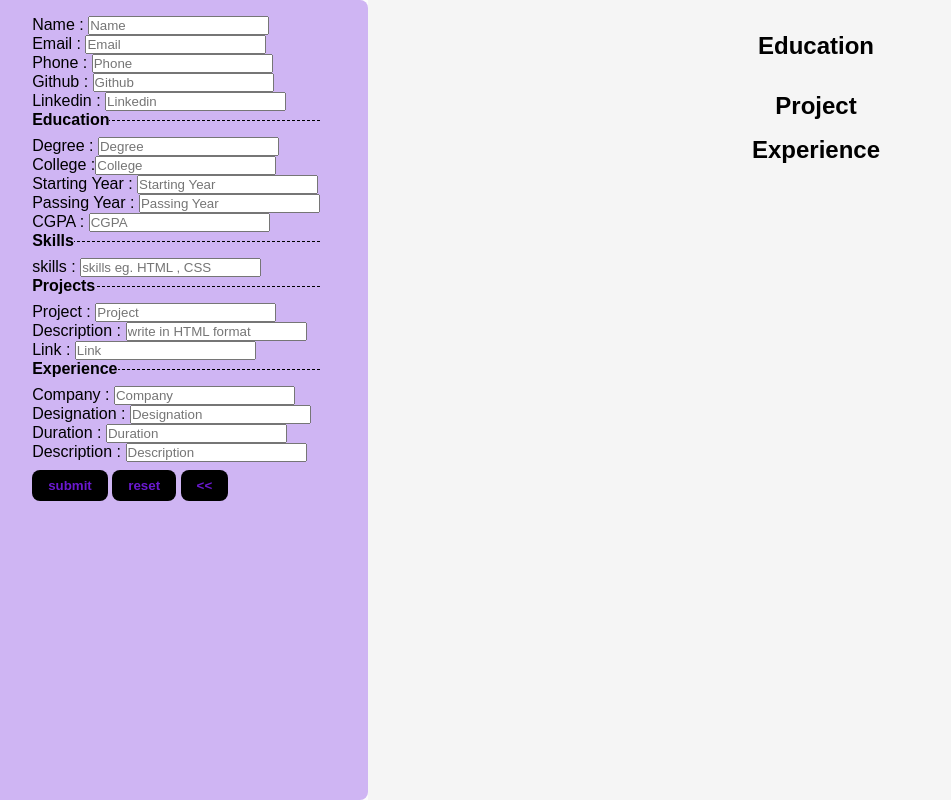
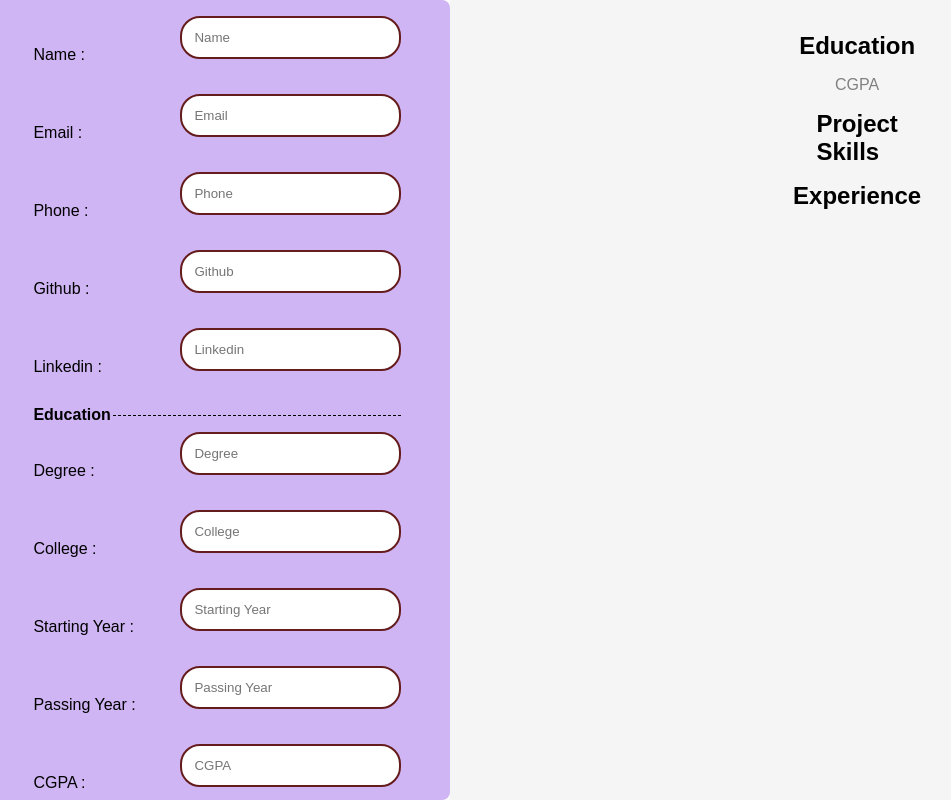
Before and after one commit to shobitharanipambala/shobitharani-_Autogenerated-CV, a plain HTML site: page index.html in a window 1280 px wide. Shown: the whole page, without its empty margins (16-967 px from the left). Drawn offline with Linux system fonts and the light colour scheme.

Commit message:
shobithrani-_Autogenrated-CV

```diff
--- a/index.html
+++ b/index.html
@@ -83,22 +83,35 @@
               placeholder="Passing Year"
             /><br />
             <!-- CGPA  -->
-            <label for="CGPA">CGPA : </label>
+            <label for="CGPA">  CGPA : </label>
             <input type="text" id="CGPA" name="CGPA" placeholder="CGPA" /><br />
 
             <!-- Degree , College , Starting Year , Passing Year , CGPA -->
           </fieldset>
           <fieldset>
-            <legend>Skills</legend>
-            <!-- skills -->
-            <label for="skills">skills : </label>
+             <legend>Skills</legend>
+
+            <!-- <label for="skills">skills : </label>
             <input
               type="textarea"
+              rows="8"
+              cols="40"
               id="skills"
               name="skills"
+
               placeholder="skills eg. HTML , CSS"
             /><br />
-          </fieldset>
+          </fieldset> -->
+
+          Skills: <textarea rows="8" cols="30"
+            placeholder="skills e.g. HTML, CSS, Javascript"></textarea>
+
+
+        <!-- skills -->
+        <!-- <form
+            <textarea name="message" rows="50" cols="80"><input type = "text" placeholder="skills eg.HTML,CSS"</textarea> -->
+    </fieldset>
+
           <fieldset>
             <legend>Projects</legend>
             <!-- Project , Description , Link -->
@@ -112,13 +125,17 @@
             /><br />
 
             <!-- Description -->
-            <label for="Description">Description : </label>
+            <!-- <label for="Description">Description : </label>
             <input
               type="text"
               id="Description"
               name="Description"
               placeholder="write in HTML format"
-            /><br />
+            /><br /> -->
+
+            Description: <textarea rows="8" cols="30"
+            placeholder="Write in HTML format"></textarea><br>
+
 
             <!-- Link  -->
             <label for="Link">Link : </label>
@@ -160,17 +177,22 @@
             /><br />
 
             <!-- Description -->
-            <label for="Description">Description : </label
-            ><input
+            <!-- <label for="Description">Description : </label> -->
+<!--
               type="text"
               id="Description"
               name="Description"
               placeholder="Description"
-            /><br />
+
+            /><br /> -->
+
+            Description: <textarea rows="8" cols="30"
+             placeholder="Write in HTML format"></textarea><br>
+
           </fieldset>
           <button type="submit" class="btn">submit</button>
           <button type="reset" class="btn">reset</button>
-          <button class="btn" onclick="handleLeft()"><<</button>
+          <button class="btn" onclick="handleLeft()">Print</button>
         </form>
       </div>
       <div class="right">
@@ -181,9 +203,17 @@
         <div class="block2">
           <h2>Education</h2>
         </div>
-        <div class="block3"></div>
+        <div class="block1">
+          <p>CGPA</p>
+
+
+        </div>
+
         <div class="block4">
+
           <h2>Project</h2>
+          <div class="block3"><h2>Skills</h2></div>
+
         </div>
         <div class="block5">
           <h2>Experience</h2>
--- a/style.css
+++ b/style.css
@@ -3,6 +3,7 @@
     padding: 0;
     box-sizing: border-box;
 }
+
 ::-webkit-scrollbar{
     width: .5rem;
 }
@@ -18,6 +19,7 @@ body{
     align-items: center;
     background: rgb(252, 252, 252);
 }
+
 main{
     height: 100vh;
     width: 100vw;
@@ -28,7 +30,7 @@ main{
 main>.left{
     background: rgb(207, 181, 243);
     padding: 1rem;
-    width: 30%;
+    width: 40%;
     height: 100%;
     overflow-y: auto;
     display: flex;
@@ -53,11 +55,62 @@ main>.left fieldset{
     border: none;
     outline: none;
     border-radius: 0.5rem;
-    background: black;
-    color: rgb(107, 25, 208);
+    background: rgb(105, 73, 129);
+    color: rgb(8, 8, 8);
     font-weight: 600;
     cursor: pointer;
 }
+
+/* #textbox1, #textbox2 {
+    display: block;
+    float: left;
+    width: 100px;
+    height: 100px;
+} */
+
+input[type=text], select, textarea {
+    width: 60%;
+    padding: 12px;
+    border: 2px solid rgb(101, 28, 28);
+    border-radius: 20px;
+    resize: vertical;
+    justify-content: center;
+    display: block;
+    float: right;
+
+
+
+  }
+
+  input[type=email], select, textarea {
+    width: 60%;
+    padding: 12px;
+    border: 2px solid rgb(101, 28, 28);
+    border-radius: 20px;
+    resize: vertical;
+    justify-content: center;
+    float: right;
+    display: block;
+  }
+
+  input[type=tel], select, textarea {
+    width: 60%;
+    padding: 12px;
+    border: 2px solid rgb(101, 28, 28);
+    border-radius: 20px;
+    resize: vertical;
+    justify-content: center;
+    float: right;
+    display: block;
+  }
+
+  label {
+    padding: 30px 30px 30px 0;
+    display: inline-block;
+    justify-content: center;
+  }
+
+
 /* resume */
 main>.right{
     background: whitesmoke;
```
